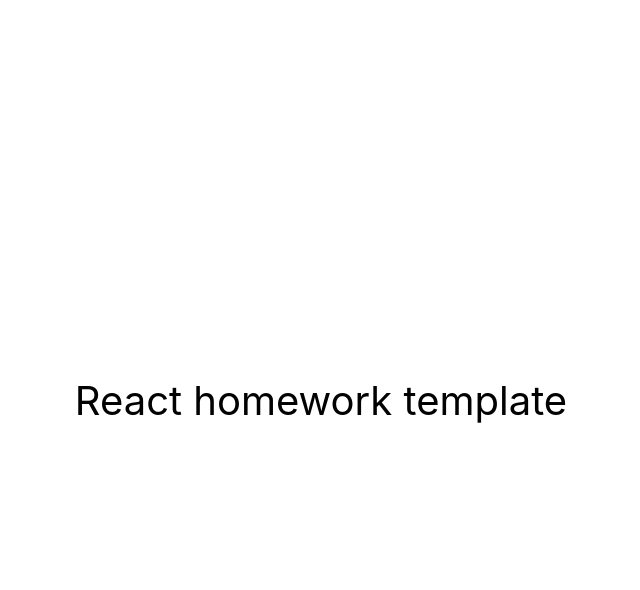
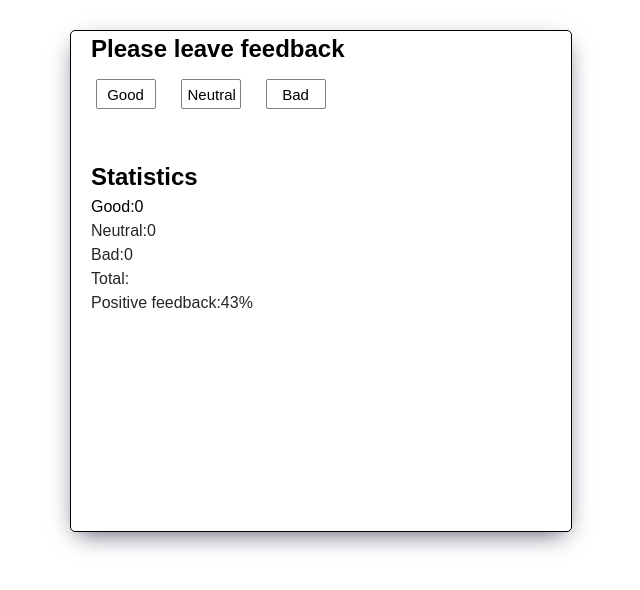
Before and after one commit to RodionKipitok/react-hw-02-feedback, a React (Create React App) app: page / in a window 1280 px wide. Shown: the top 590 px of the page, without its empty margins (319-959 px from the left). Built offline with nearby package versions, Linux system fonts and the light colour scheme.

Commit message:
I have completed part of the task,the first step is already ready

```diff
--- a/src/components/App.jsx
+++ b/src/components/App.jsx
@@ -1,16 +1,11 @@
+import ReviewsWidget from './Feedback/Feedback'
+
+
+
 export const App = () => {
-  return (
-    <div
-      style={{
-        height: '100vh',
-        display: 'flex',
-        justifyContent: 'center',
-        alignItems: 'center',
-        fontSize: 40,
-        color: '#010101'
-      }}
-    >
-      React homework template
-    </div>
-  );
+    return (
+      <>
+      <ReviewsWidget/>
+      </>
+    )
 };
--- /dev/null
+++ b/src/components/Feedback/Feedback.js
@@ -0,0 +1,85 @@
+import React, { Component } from "react";
+import '../Feedback/feedback.css';
+
+
+class ReviewsWidget extends Component {
+	state = {
+		good: 0,
+		neutral: 0,
+		bad: 0
+	}
+
+
+	leaveFeedback = (event) => {
+
+		console.log(event);
+		console.log(event.target.id);
+
+     switch (event.target.id) {
+		case 'good':
+
+
+			return this.setState((prevState) => {
+
+				console.log({good: prevState.good + 1,}.good);
+				return {good: prevState.good + 1,};
+			})
+
+		case 'neutral':
+
+			return this.setState((prevState) => {
+				return {neutral: prevState.neutral + 1,}
+			})
+
+		case 'bad':
+
+			return this.setState((prevState) => {
+				return {bad: prevState.bad + 1,}
+			})
+		default:
+			break;
+	  }
+
+
+	}
+
+	countTotalFeedback = (event) => {
+      this.setState( (prevState) => {
+
+			return {
+				total: prevState.good + prevState.neutral + prevState.bad
+			}
+
+		})
+
+
+
+	};
+
+	countPositiveFeedbackPercentage = () => {
+
+
+	}
+
+	render() {
+
+		return <section className="widget">
+			<h1 className="widget__title">Please leave feedback</h1>
+		   <ul className="list__btn">
+			<li><button type="button" className="btn" id="good" onClick={this.leaveFeedback} >Good</button></li>
+			<li><button type="button" className="btn" id="neutral" onClick={this.leaveFeedback}>Neutral</button></li>
+			<li><button type="button" className="btn" id="bad" onClick={this.leaveFeedback}>Bad</button></li>
+		   </ul>
+			<ul className="list__statistics">
+			  <h2>Statistics</h2>
+				<li><span className="statistics__value'">Good:{this.state.good}</span></li>
+				<li><span className="statistics__value">Neutral:{this.state.neutral}</span></li>
+				<li><span className="statistics__value">Bad:{this.state.bad}</span></li>
+				<li><span className="statistics__value">Total:{this.state.total}</span></li>
+				<li><span className="statistics__value">Positive feedback:43%</span></li>
+			</ul>
+		</section>;
+	};
+};
+
+export default ReviewsWidget;
--- /dev/null
+++ b/src/components/Feedback/feedback.css
@@ -0,0 +1,49 @@
+.widget{
+
+ width: 500px;
+ height: 500px;
+ margin: 30px auto;
+ border: 1px solid black;
+ border-radius: 5px;
+ box-shadow: 0px 8px 24px -8px rgba(66, 68, 90, 1);
+
+}
+
+.widget__title{
+  margin-left: 20px;
+
+
+
+}
+
+.list__btn{
+ display: flex;
+ width: 255px;
+ justify-content: space-around;
+ margin-top: 12px;
+ margin-left: 12px;
+ list-style: none;
+}
+
+.btn{
+ width: 60px;
+ height: 30px;
+ font-size: 15px;
+ border: 1px solid gray;
+ border-radius: 2px;
+ background-color: white;
+
+
+}
+
+.list__statistics{
+
+	margin-top: 50px;
+   margin-left: 20px;
+	list-style: none;
+}
+
+.statistics__value{
+	color: rgb(39, 38, 38);
+
+}
--- a/src/index.css
+++ b/src/index.css
@@ -1,15 +1,25 @@
-@import-normalize; /* bring in normalize.css styles */
+@import-normalize;
 
 body {
+  font-family: sans-serif;
+  line-height: 1.5;
+}
+h1,
+h2,
+h3,
+h4,
+h5,
+h6,
+p {
   margin: 0;
-  font-family: -apple-system, BlinkMacSystemFont, 'Segoe UI', 'Roboto', 'Oxygen',
-    'Ubuntu', 'Cantarell', 'Fira Sans', 'Droid Sans', 'Helvetica Neue',
-    sans-serif;
-  -webkit-font-smoothing: antialiased;
-  -moz-osx-font-smoothing: grayscale;
 }
-
-code {
-  font-family: source-code-pro, Menlo, Monaco, Consolas, 'Courier New',
-    monospace;
+ul,
+ol {
+  margin: 0;
+  padding: 0;
 }
+img {
+  display: block;
+  max-width: 100%;
+  height: auto;
+}
```
